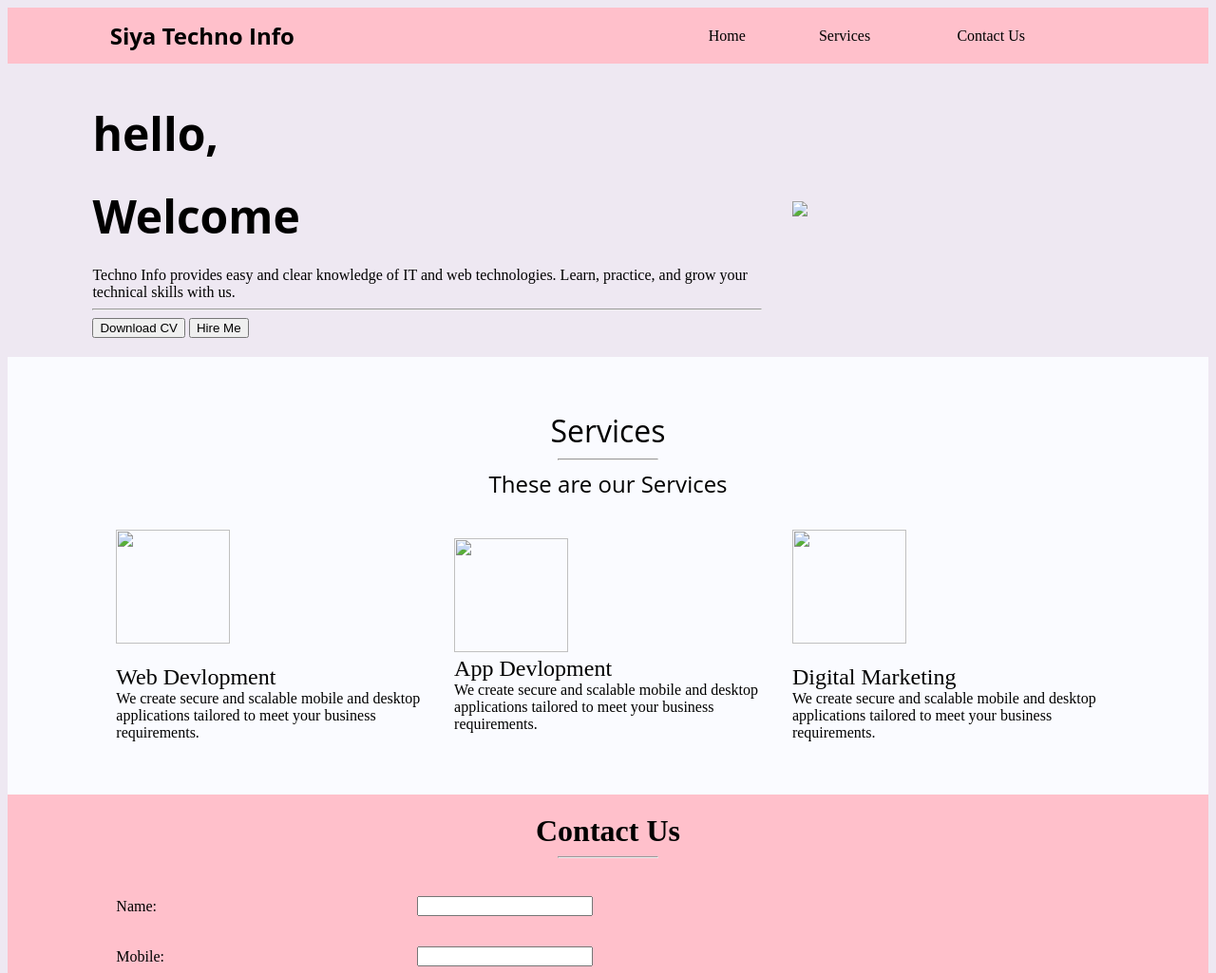
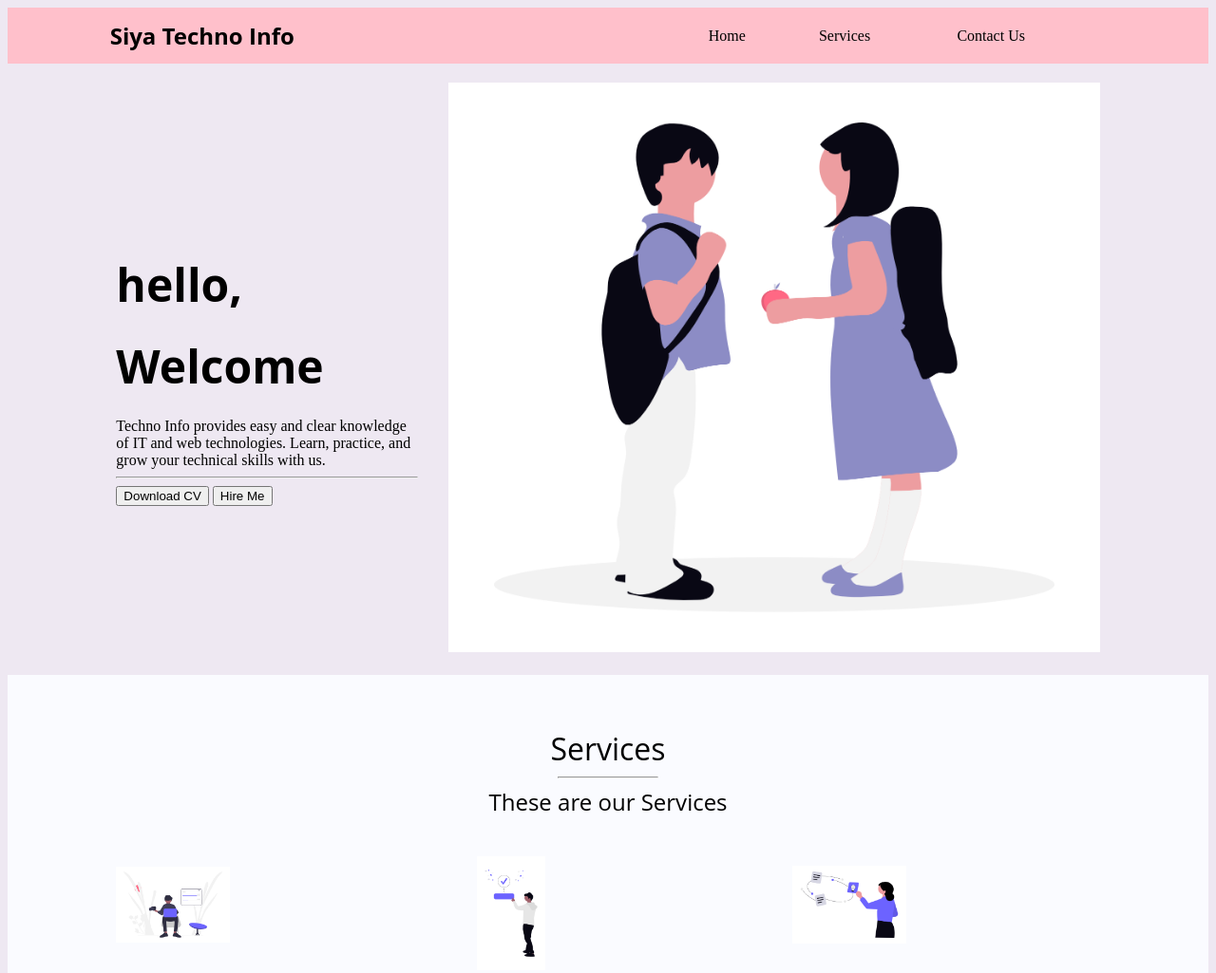
Before and after one commit to siya1905/html-website, a plain HTML site: page index.html in a window 1280 px wide. Shown: the top 1025 px of the page at 95% size. Drawn offline with Linux system fonts and the light colour scheme.

Commit message:
Update index.html

```diff
--- a/index.html
+++ b/index.html
@@ -83,7 +83,7 @@ Learn, practice, and grow your technical skills with us.</font>
 </td>
 <td>
 
-  <img src="img/two_friends.png" height="600">
+  <img src="two_friends.png" height="600">
 
 </td>
 
@@ -111,14 +111,14 @@ Learn, practice, and grow your technical skills with us.</font>
 </tr>
 <tr>
 <td>
-      <img src="img/services.png"  class="service-img"><br><br>
+      <img src="services.png"  class="service-img"><br><br>
       <font size="5">Web Devlopment</font><br>
       <font size="3" >We create secure and scalable mobile and desktop applications tailored to meet your business requirements.</font>
 
 </td>
 <td>
 
-  <img src="img/App.png" class="service-img"><br>
+  <img src="App.png" class="service-img"><br>
       <font size="5">App Devlopment</font><br>
       <font size="3" >We create secure and scalable mobile and desktop applications tailored to meet your business requirements.</font>
 
@@ -126,7 +126,7 @@ Learn, practice, and grow your technical skills with us.</font>
 </td>
 <td>
 
-       <img src="img/digital.png" class="service-img"><br><br>
+       <img src="digital.png" class="service-img"><br><br>
       <font size="5"> Digital Marketing</font><br>
       <font size="3" >We create secure and scalable mobile and desktop applications tailored to meet your business requirements.</font>
 
```
